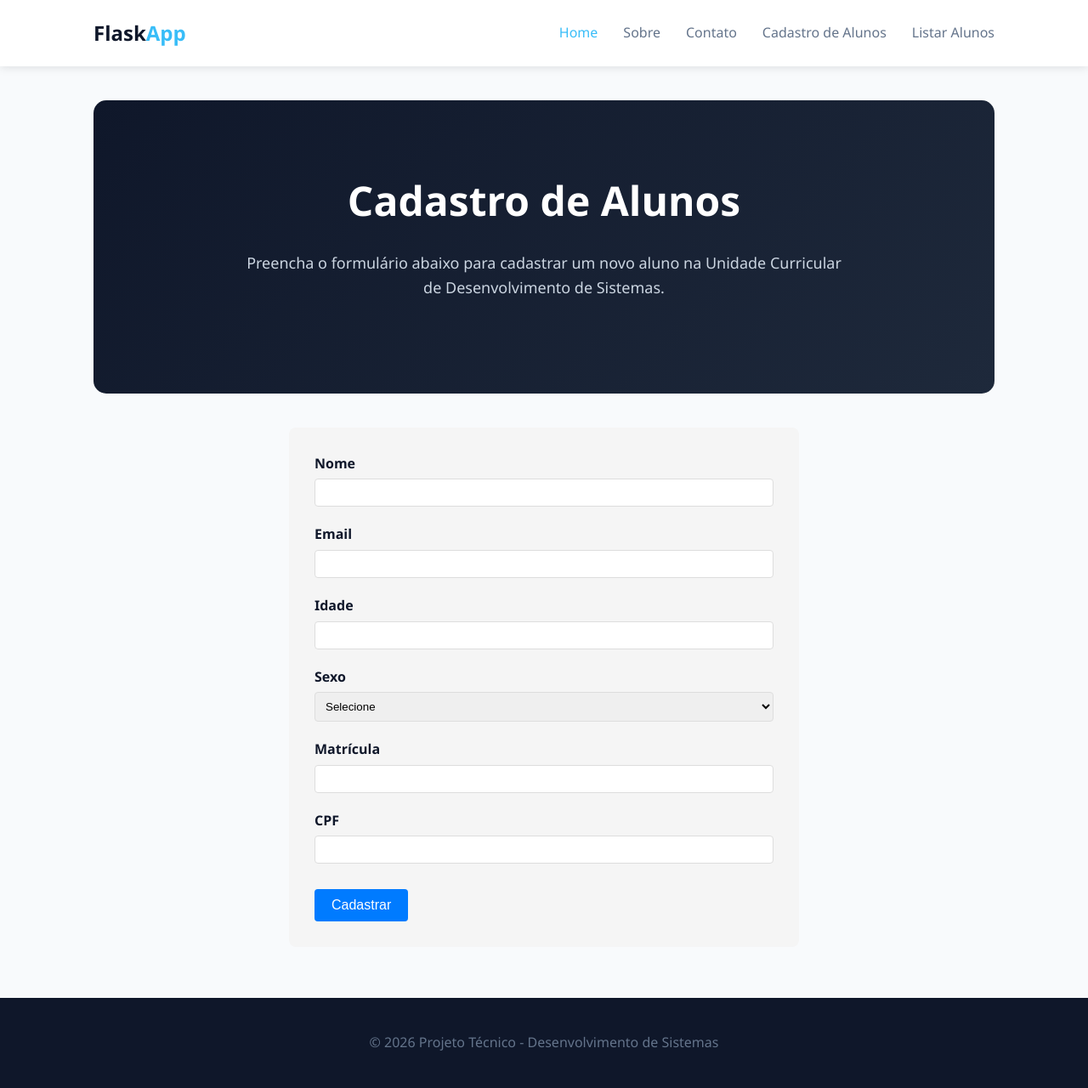
After one commit to HiramBahia/Flask, a Flask app: page /cadastro-alunos in a window 1280 px wide. The commit adds this page. Shown: the whole page at 85% size. Run offline with Flask 3, Linux system fonts and the light colour scheme.

Commit message:
commitMain

```diff
--- a/app/__init__.py
+++ b/app/__init__.py
@@ -1,5 +1,6 @@
 from flask import Flask
 
 app = Flask(__name__)
+app.config['SECRET_KEY'] = 'sua-chave-secreta-desenvolvimento'
 
 from app.routes import homepage
--- a/app/form.py
+++ b/app/form.py
@@ -0,0 +1,32 @@
+from flask_wtf import FlaskForm
+from wtforms import StringField, IntegerField, SelectField, SubmitField
+from wtforms.validators import DataRequired, Email, NumberRange
+
+
+class CadastroAlunoForm(FlaskForm):
+    """Formulário para cadastro de alunos"""
+
+    nome = StringField('Nome', validators=[DataRequired(message='Nome é obrigatório')])
+
+    email = StringField('Email', validators=[
+        DataRequired(message='Email é obrigatório'),
+        Email(message='Email inválido')
+    ])
+
+    idade = IntegerField('Idade', validators=[
+        DataRequired(message='Idade é obrigatória'),
+        NumberRange(min=0, message='Idade não pode ser negativa')
+    ])
+
+    sexo = SelectField('Sexo', choices=[
+        ('', 'Selecione'),
+        ('Masculino', 'Masculino'),
+        ('Feminino', 'Feminino'),
+        ('Outro', 'Outro')
+    ], validators=[DataRequired(message='Sexo é obrigatório')])
+
+    matricula = StringField('Matrícula', validators=[DataRequired(message='Matrícula é obrigatória')])
+
+    cpf = StringField('CPF', validators=[DataRequired(message='CPF é obrigatório')])
+
+    submit = SubmitField('Cadastrar')
--- a/app/routes.py
+++ b/app/routes.py
@@ -1,5 +1,7 @@
 from app import app
-from flask import render_template
+from flask import render_template, request, redirect, url_for, flash
+from app.form import CadastroAlunoForm
+from app.controllerAluno import AlunoController
 
 @app.route('/')
 @app.route('/index')
@@ -13,3 +15,31 @@ def sobre():
 @app.route('/contato')
 def contato():
     return render_template('contato.html')
+
+@app.route('/cadastro-alunos', methods=['GET', 'POST'])
+def cadastro_alunos():
+    """Rota para cadastro de alunos - Recebe GET e POST"""
+    form = CadastroAlunoForm()
+    mensagem = None
+
+    if form.validate_on_submit():
+        # Adiciona o aluno através do controlador
+        AlunoController.adicionar_aluno(
+            nome=form.nome.data,
+            email=form.email.data,
+            idade=form.idade.data,
+            sexo=form.sexo.data,
+            matricula=form.matricula.data,
+            cpf=form.cpf.data
+        )
+
+        mensagem = f"Aluno {form.nome.data} cadastrado com sucesso!"
+        form = CadastroAlunoForm()  # Limpa o formulário
+
+    return render_template('cadastro_alunos.html', form=form, mensagem=mensagem)
+
+@app.route('/listagem-alunos')
+def listagem_alunos():
+    """Rota para listagem de alunos cadastrados"""
+    alunos = AlunoController.obter_alunos_como_dicionario()
+    return render_template('listagem_alunos.html', alunos=alunos)
--- /dev/null
+++ b/app/templates/base.html
@@ -0,0 +1,31 @@
+<!DOCTYPE html>
+<html lang="pt-br">
+<head>
+    <meta charset="UTF-8">
+    <meta name="viewport" content="width=device-width, initial-scale=1.0">
+    <title>{% block title %}Meu Sistema Flask{% endblock %}</title>
+    <link rel="stylesheet" href="{{ url_for('static', filename='css/style.css') }}">
+</head>
+<body>
+    <header>
+        <nav class="container">
+            <div class="logo">Flask<span>App</span></div>
+            <ul>
+                <li><a href="{{ url_for('homepage') }}" class="active">Home</a></li>
+                <li><a href="{{ url_for('sobre') }}">Sobre</a></li>
+                <li><a href="{{ url_for('contato') }}">Contato</a></li>
+                <li><a href="{{ url_for('cadastro_alunos') }}">Cadastro de Alunos</a></li>
+                <li><a href="{{ url_for('listagem_alunos') }}">Listar Alunos</a></li>
+            </ul>
+        </nav>
+    </header>
+
+    <main class="container">
+        {% block content %}{% endblock %}
+    </main>
+
+    <footer>
+        <p>&copy; 2026 Projeto Técnico - Desenvolvimento de Sistemas</p>
+    </footer>
+</body>
+</html>
--- /dev/null
+++ b/app/templates/cadastro_alunos.html
@@ -0,0 +1,110 @@
+{% extends 'base.html' %}
+
+{% block title %}Cadastro de Alunos - Meu Sistema Flask{% endblock %}
+
+{% block content %}
+    <section class="hero">
+        <h1>Cadastro de Alunos</h1>
+        <p>Preencha o formulário abaixo para cadastrar um novo aluno na Unidade Curricular de Desenvolvimento de Sistemas.</p>
+    </section>
+
+    <div style="max-width: 600px; margin: 40px auto; padding: 30px; background-color: #f5f5f5; border-radius: 8px;">
+        <form method="POST" action="{{ url_for('cadastro_alunos') }}">
+            {{ form.hidden_tag() }}
+
+            <div style="margin-bottom: 20px;">
+                <label for="nome" style="display: block; margin-bottom: 5px; font-weight: bold;">{{ form.nome.label }}</label>
+                {% if form.nome.errors %}
+                    {{ form.nome(style="width: 100%; padding: 8px; border: 2px solid #d9534f; border-radius: 4px;") }}
+                    <div style="color: #d9534f; font-size: 0.9rem;">
+                        {% for error in form.nome.errors %}
+                            <span>{{ error }}</span>
+                        {% endfor %}
+                    </div>
+                {% else %}
+                    {{ form.nome(style="width: 100%; padding: 8px; border: 1px solid #ddd; border-radius: 4px;") }}
+                {% endif %}
+            </div>
+
+            <div style="margin-bottom: 20px;">
+                <label for="email" style="display: block; margin-bottom: 5px; font-weight: bold;">{{ form.email.label }}</label>
+                {% if form.email.errors %}
+                    {{ form.email(style="width: 100%; padding: 8px; border: 2px solid #d9534f; border-radius: 4px;") }}
+                    <div style="color: #d9534f; font-size: 0.9rem;">
+                        {% for error in form.email.errors %}
+                            <span>{{ error }}</span>
+                        {% endfor %}
+                    </div>
+                {% else %}
+                    {{ form.email(style="width: 100%; padding: 8px; border: 1px solid #ddd; border-radius: 4px;") }}
+                {% endif %}
+            </div>
+
+            <div style="margin-bottom: 20px;">
+                <label for="idade" style="display: block; margin-bottom: 5px; font-weight: bold;">{{ form.idade.label }}</label>
+                {% if form.idade.errors %}
+                    {{ form.idade(style="width: 100%; padding: 8px; border: 2px solid #d9534f; border-radius: 4px;") }}
+                    <div style="color: #d9534f; font-size: 0.9rem;">
+                        {% for error in form.idade.errors %}
+                            <span>{{ error }}</span>
+                        {% endfor %}
+                    </div>
+                {% else %}
+                    {{ form.idade(style="width: 100%; padding: 8px; border: 1px solid #ddd; border-radius: 4px;") }}
+                {% endif %}
+            </div>
+
+            <div style="margin-bottom: 20px;">
+                <label for="sexo" style="display: block; margin-bottom: 5px; font-weight: bold;">{{ form.sexo.label }}</label>
+                {% if form.sexo.errors %}
+                    {{ form.sexo(style="width: 100%; padding: 8px; border: 2px solid #d9534f; border-radius: 4px;") }}
+                    <div style="color: #d9534f; font-size: 0.9rem;">
+                        {% for error in form.sexo.errors %}
+                            <span>{{ error }}</span>
+                        {% endfor %}
+                    </div>
+                {% else %}
+                    {{ form.sexo(style="width: 100%; padding: 8px; border: 1px solid #ddd; border-radius: 4px;") }}
+                {% endif %}
+            </div>
+
+            <div style="margin-bottom: 20px;">
+                <label for="matricula" style="display: block; margin-bottom: 5px; font-weight: bold;">{{ form.matricula.label }}</label>
+                {% if form.matricula.errors %}
+                    {{ form.matricula(style="width: 100%; padding: 8px; border: 2px solid #d9534f; border-radius: 4px;") }}
+                    <div style="color: #d9534f; font-size: 0.9rem;">
+                        {% for error in form.matricula.errors %}
+                            <span>{{ error }}</span>
+                        {% endfor %}
+                    </div>
+                {% else %}
+                    {{ form.matricula(style="width: 100%; padding: 8px; border: 1px solid #ddd; border-radius: 4px;") }}
+                {% endif %}
+            </div>
+
+            <div style="margin-bottom: 20px;">
+                <label for="cpf" style="display: block; margin-bottom: 5px; font-weight: bold;">{{ form.cpf.label }}</label>
+                {% if form.cpf.errors %}
+                    {{ form.cpf(style="width: 100%; padding: 8px; border: 2px solid #d9534f; border-radius: 4px;") }}
+                    <div style="color: #d9534f; font-size: 0.9rem;">
+                        {% for error in form.cpf.errors %}
+                            <span>{{ error }}</span>
+                        {% endfor %}
+                    </div>
+                {% else %}
+                    {{ form.cpf(style="width: 100%; padding: 8px; border: 1px solid #ddd; border-radius: 4px;") }}
+                {% endif %}
+            </div>
+
+            <div style="margin-top: 30px;">
+                {{ form.submit(style="background-color: #007bff; color: white; padding: 10px 20px; border: none; border-radius: 4px; cursor: pointer; font-size: 1rem;") }}
+            </div>
+        </form>
+
+        {% if mensagem %}
+            <div style="margin-top: 20px; padding: 15px; background-color: #d4edda; border: 1px solid #c3e6cb; border-radius: 4px; color: #155724;">
+                <strong>Sucesso!</strong> {{ mensagem }}
+            </div>
+        {% endif %}
+    </div>
+{% endblock %}
```
Also changed, not shown: app/controllerAluno.py (added, +63 -0 lines), app/models.py (+24 -0 lines), app/templates/contato.html (+8 -30 lines), app/templates/index.html (+7 -28 lines), app/templates/listagem_alunos.html (added, +60 -0 lines), app/templates/sobre.html (+5 -27 lines).
